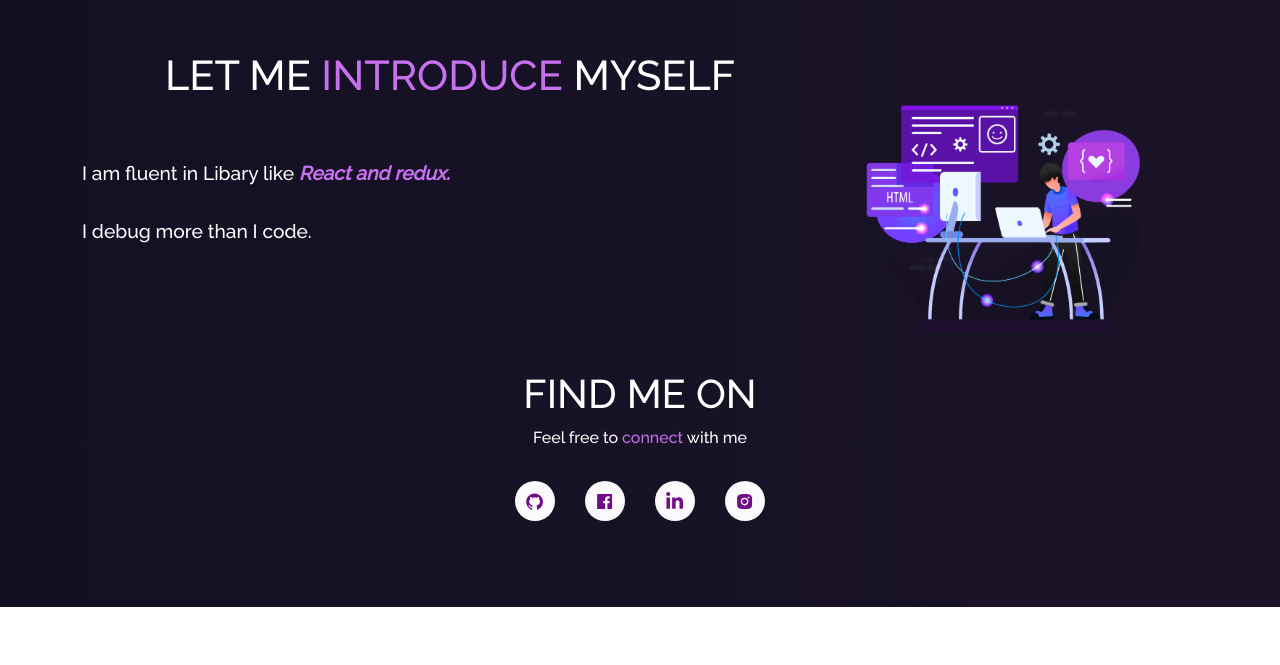
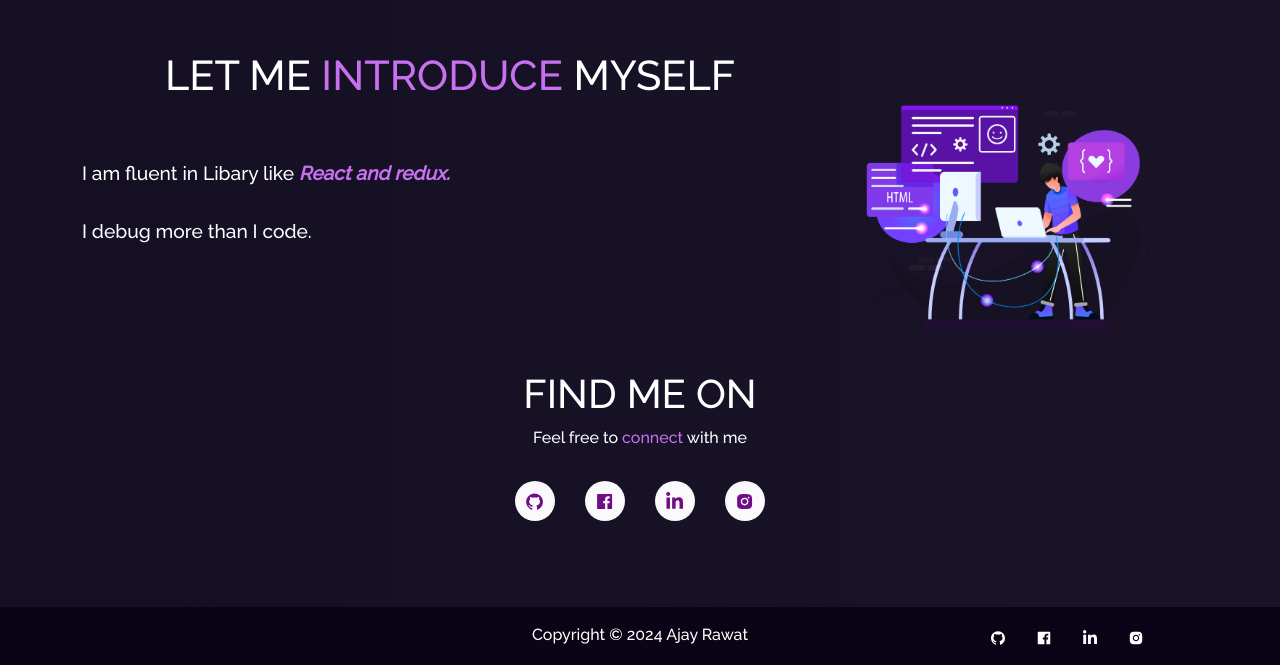
Before and after one commit to ajayrawat2001/ajayrawat, a Next.js app: page / in a window 1280 px wide. Shown: the part 825-1490 px from the top of the page. Before the commit the page ends 1432 px from the top, so only its background shows below. Built offline with nearby package versions, Linux system fonts and the light colour scheme.

Commit message:
added footer sestion

```diff
--- /dev/null
+++ b/src/app/Footer.tsx
@@ -0,0 +1,65 @@
+
+import { Container, Row, Col } from "react-bootstrap";
+import { AiFillGithub, AiFillFacebook, AiFillInstagram } from "react-icons/ai";
+import { FaLinkedinIn } from "react-icons/fa";
+
+function Footer() {
+  let date = new Date();
+  let year = date.getFullYear();
+  return (
+    <Container fluid className="footer">
+      <Row>
+        <Col md="4" className="footer-copywright"></Col>
+        <Col md="4" className="footer-copywright">
+          <h3>Copyright © {year} Ajay Rawat</h3>
+        </Col>
+        <Col md="4" className="footer-body">
+          <ul className="footer-icons">
+            <li className="social-icons">
+              <a
+                href="https://github.com/ajayrawat2001"
+                style={{ color: "white" }}
+                target="_blank"
+                rel="noopener noreferrer"
+              >
+                <AiFillGithub />
+              </a>
+            </li>
+            <li className="social-icons">
+              <a
+                href="https://www.facebook.com/ajay.rwt.562"
+                style={{ color: "white" }}
+                target="_blank"
+                rel="noopener noreferrer"
+              >
+                <AiFillFacebook />
+              </a>
+            </li>
+            <li className="social-icons">
+              <a
+                href="https://www.linkedin.com/in/ajayrawat2001"
+                style={{ color: "white" }}
+                target="_blank"
+                rel="noopener noreferrer"
+              >
+                <FaLinkedinIn />
+              </a>
+            </li>
+            <li className="social-icons">
+              <a
+                href="https://www.instagram.com/ajayrawat2001/"
+                style={{ color: "white" }}
+                target="_blank"
+                rel="noopener noreferrer"
+              >
+                <AiFillInstagram />
+              </a>
+            </li>
+          </ul>
+        </Col>
+      </Row>
+    </Container>
+  );
+}
+
+export default Footer;
--- a/src/app/layout.tsx
+++ b/src/app/layout.tsx
@@ -5,6 +5,7 @@
 import "bootstrap/dist/css/bootstrap.min.css";
 
 const inter = Inter({ subsets: ["latin"] });
+import Footer from "./Footer";
 
 export const metadata: Metadata = {
   title: "Ajay rawat",
@@ -21,6 +22,7 @@
       <body className={inter.className}>
         <NavbarComponet />
         {children}
+        <Footer/>
       </body>
     </html>
   );
```
